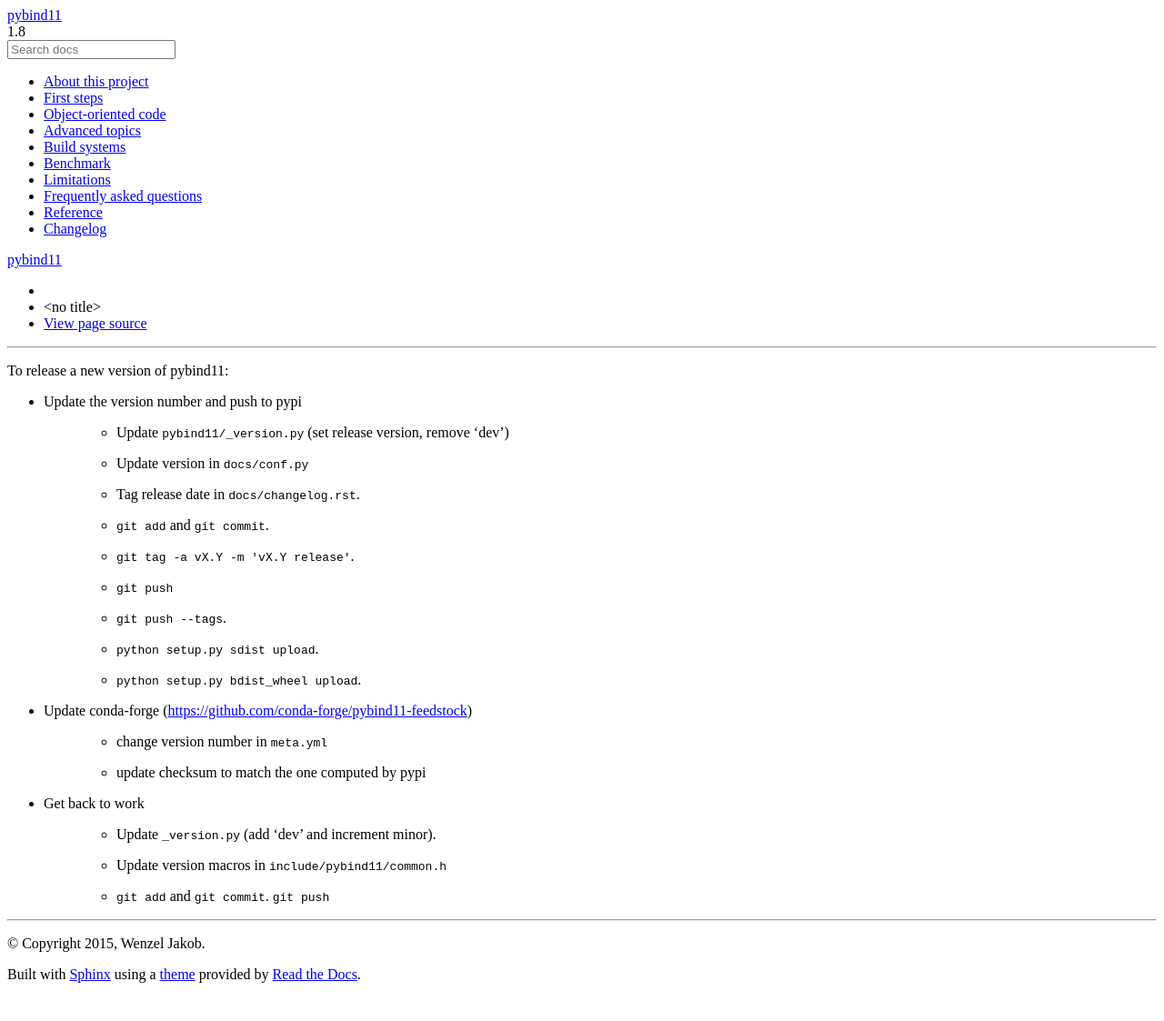
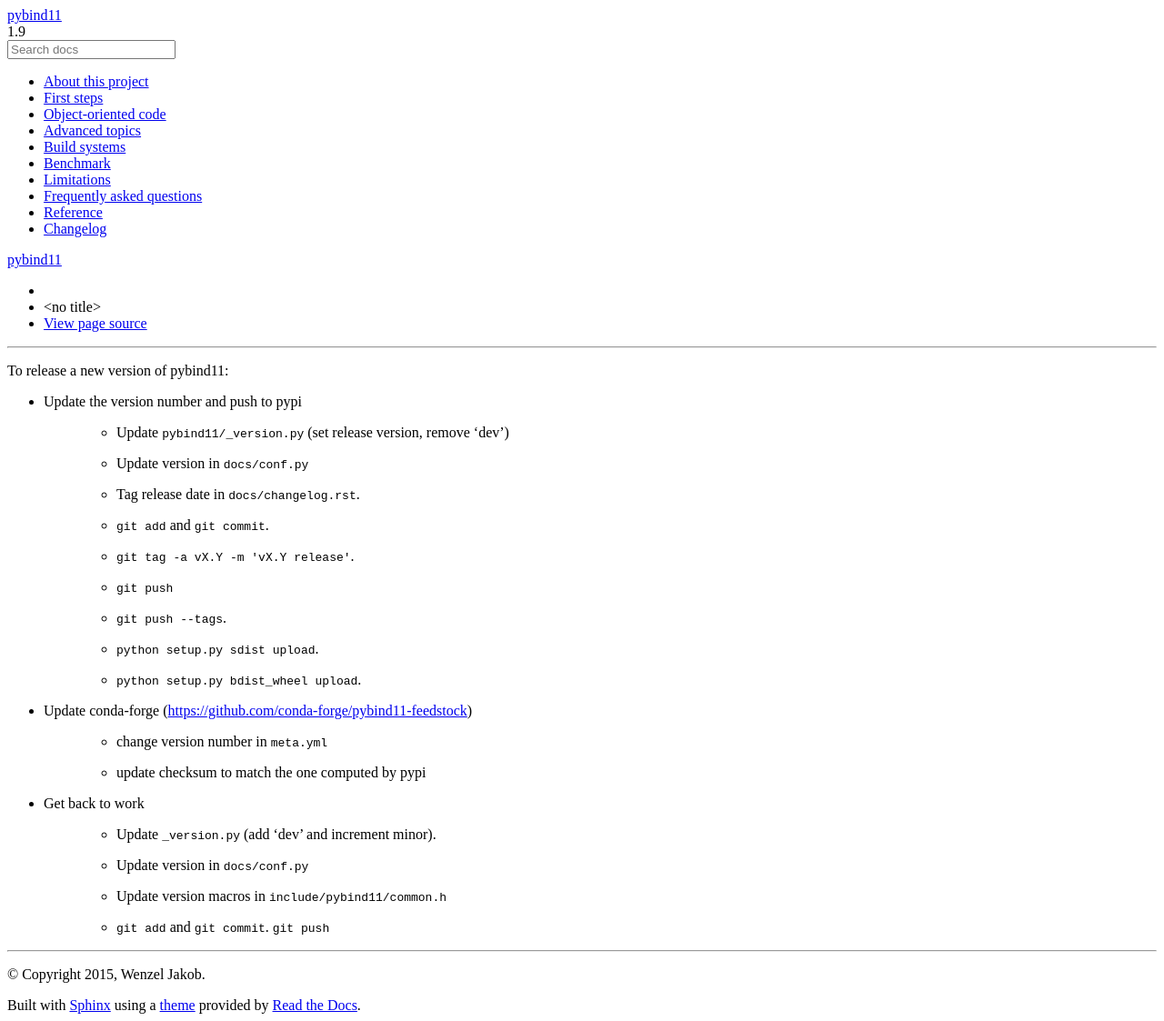
Before and after one commit to pybind/pybind11, a Sphinx documentation site: the page built from docs/release.rst, in a window 1280 px wide. Shown: the whole page at 91% size. Built offline with Sphinx 7.4.7 and the Read the Docs theme 2.0.0, drawn with Linux system fonts in a browser that asks for light colours; before the commit the page ends 1089 px from its top, so only the background shows below that.

Commit message:
starting to work on release v1.9

```diff
--- a/docs/conf.py
+++ b/docs/conf.py
@@ -56,9 +56,9 @@
 # built documents.
 #
 # The short X.Y version.
-version = '1.8'
+version = '1.9'
 # The full version, including alpha/beta/rc tags.
-release = '1.8'
+release = '1.9.dev0'
 
 # The language for content autogenerated by Sphinx. Refer to documentation
 # for a list of supported languages.
--- a/docs/release.rst
+++ b/docs/release.rst
@@ -15,6 +15,7 @@
     - update checksum to match the one computed by pypi
 - Get back to work
     - Update ``_version.py`` (add 'dev' and increment minor).
+    - Update version in ``docs/conf.py``
     - Update version macros in ``include/pybind11/common.h``
     - ``git add`` and ``git commit``.
       ``git push``
--- a/pybind11/_version.py
+++ b/pybind11/_version.py
@@ -1,2 +1,2 @@
-version_info = (1, 8, 'dev0')
+version_info = (1, 9, 'dev0')
 __version__ = '.'.join(map(str, version_info))
```
Also changed, not shown: 1 other file.
